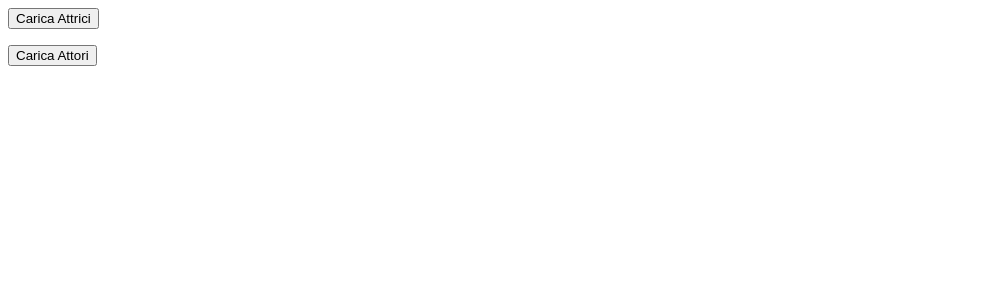
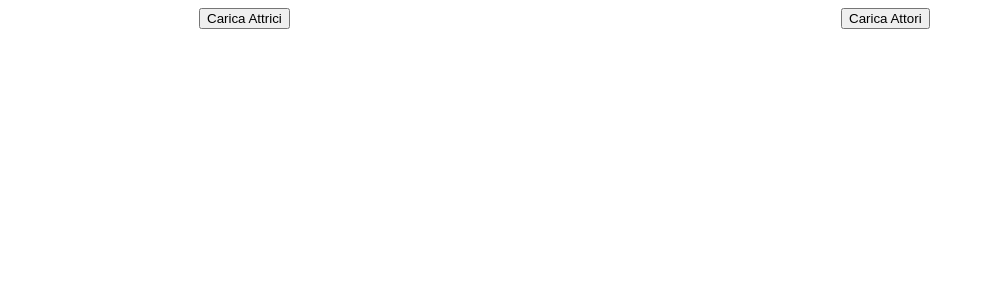
Before and after one commit to GiancarloRamondino/react-api, a React (Vite) app: page / in a window 1280 px wide. Shown: the top 300 px of the page, without its empty margins (0-985 px from the left). Built offline with nearby package versions, Linux system fonts and the light colour scheme.

Commit message:
[UPD] oganized css

```diff
--- a/src/App.css
+++ b/src/App.css
@@ -0,0 +1,28 @@
+img{
+    width: 150px;
+    height: 200px;
+}
+
+.row{
+    display: flex;
+    justify-content: space-around;
+    flex-wrap: wrap;
+    flex-direction: row;
+    gap: 20px;
+    width: 100%;
+}
+
+.col{
+    display: flex;
+    flex-direction: column;
+}
+
+.container{
+}
+
+.card{
+    width: 200px;
+    border-radius: 10px;
+    background-color: #f0f0f0;
+    box-shadow: 0 4px 8px rgba(0, 0, 0, 0.2);
+}
--- a/src/App.jsx
+++ b/src/App.jsx
@@ -25,10 +25,11 @@ function App() {
 
 
   return (
-    <div>
-      <div>
+    <div className='row'>
+      <div className='col'>
+        <div className='container'>
           <button onClick={fetchActresses}>Carica Attrici</button>
-        <ul>
+          <ul className="card">
             {actresses.map((actress) => {
               return (
                 <li key={actress.id}>
@@ -44,9 +45,11 @@ function App() {
             })}
           </ul>
         </div>
-      <div>
+      </div>
+      <div className='col'>
+        <div className='container'>
           <button onClick={fetchActors}>Carica Attori</button>
-        <ul>
+          <ul className="card">
             {actors.map((actors) => {
               return (
                 <li key={actors.id}>
@@ -63,6 +66,7 @@ function App() {
           </ul>
         </div>
       </div>
+     </div>
   );
 };
 
```
Also changed, not shown: src/components/Card.jsx (added), src/components/Footer.jsx (deleted). Lines whose indentation alone changed are shown as unchanged.
